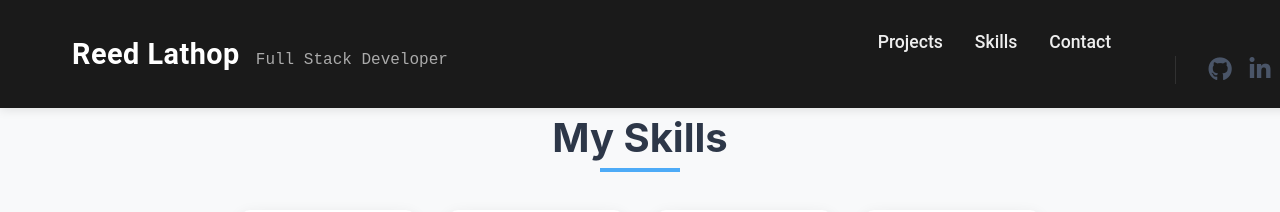
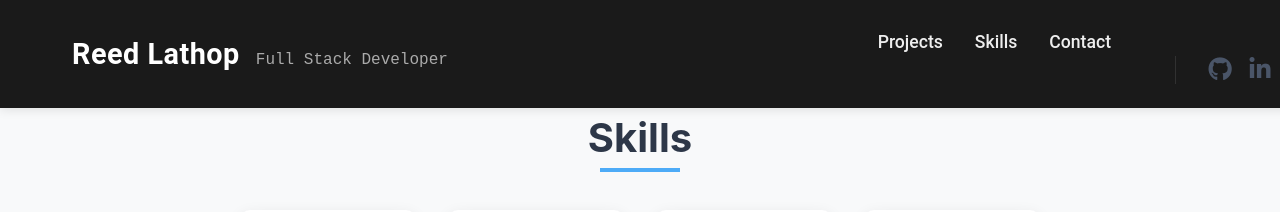
Before and after one commit to reedthedev13/Project-Portfolio, a React (Create React App) app: page / in a window 1280 px wide. Shown: the top 212 px of the page. Built offline with nearby package versions, Linux system fonts and the light colour scheme.

Commit message:
fixed styles

```diff
--- a/src/components/Skills.js
+++ b/src/components/Skills.js
@@ -34,7 +34,7 @@ const Skills = () => {
       id="skills"
       className={`skills-section ${isVisible ? "visible" : ""}`}
     >
-      <h2 className="section-title">My Skills</h2>
+      <h2 className="section-title">Skills</h2>
       <div className="skills-grid">
         {skills.map((skill, index) => (
           <div
--- a/src/styles/styles.css
+++ b/src/styles/styles.css
@@ -216,9 +216,9 @@
 
 /* project styles */
 
-.projects-seection {
+.projects-section {
   padding: 4rem 2rem;
-  background-color: #f8f9fa;
+  background-color: #f8f8f8;
   max-width: 1200px;
   margin: 0 auto;
 }
```
